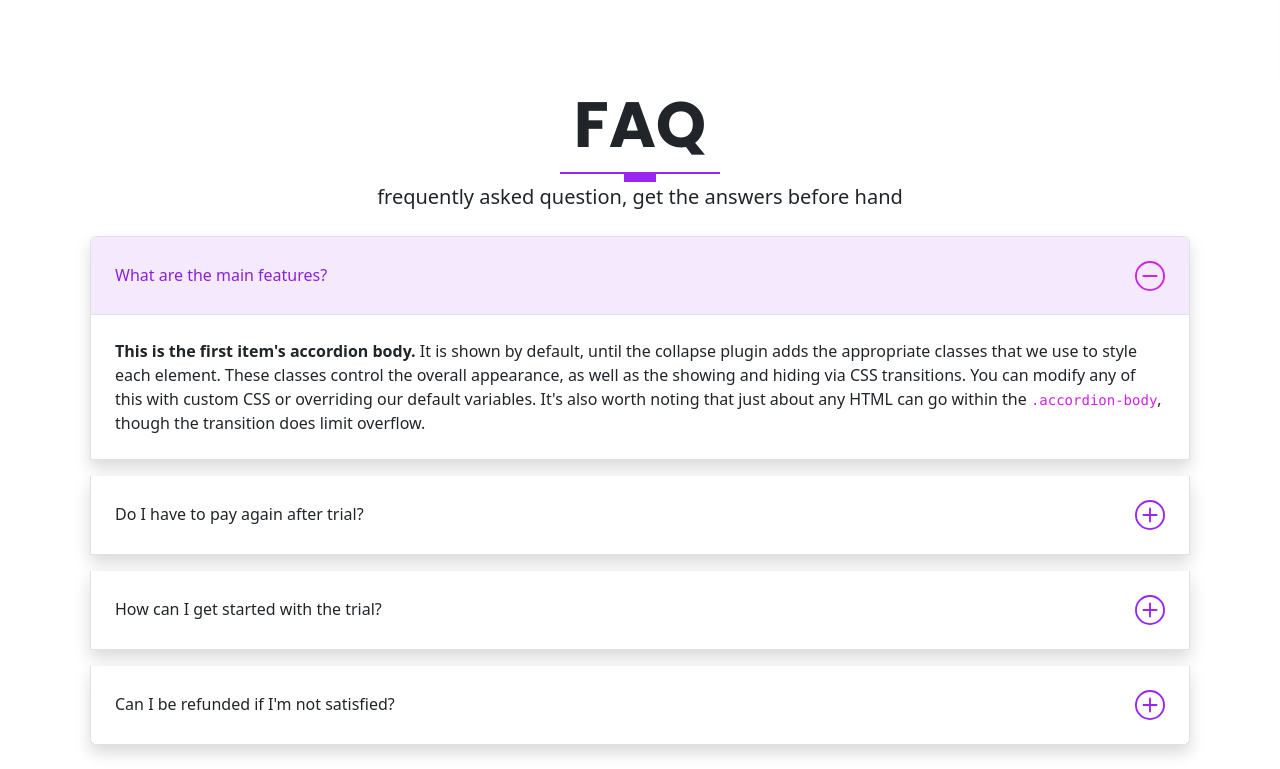
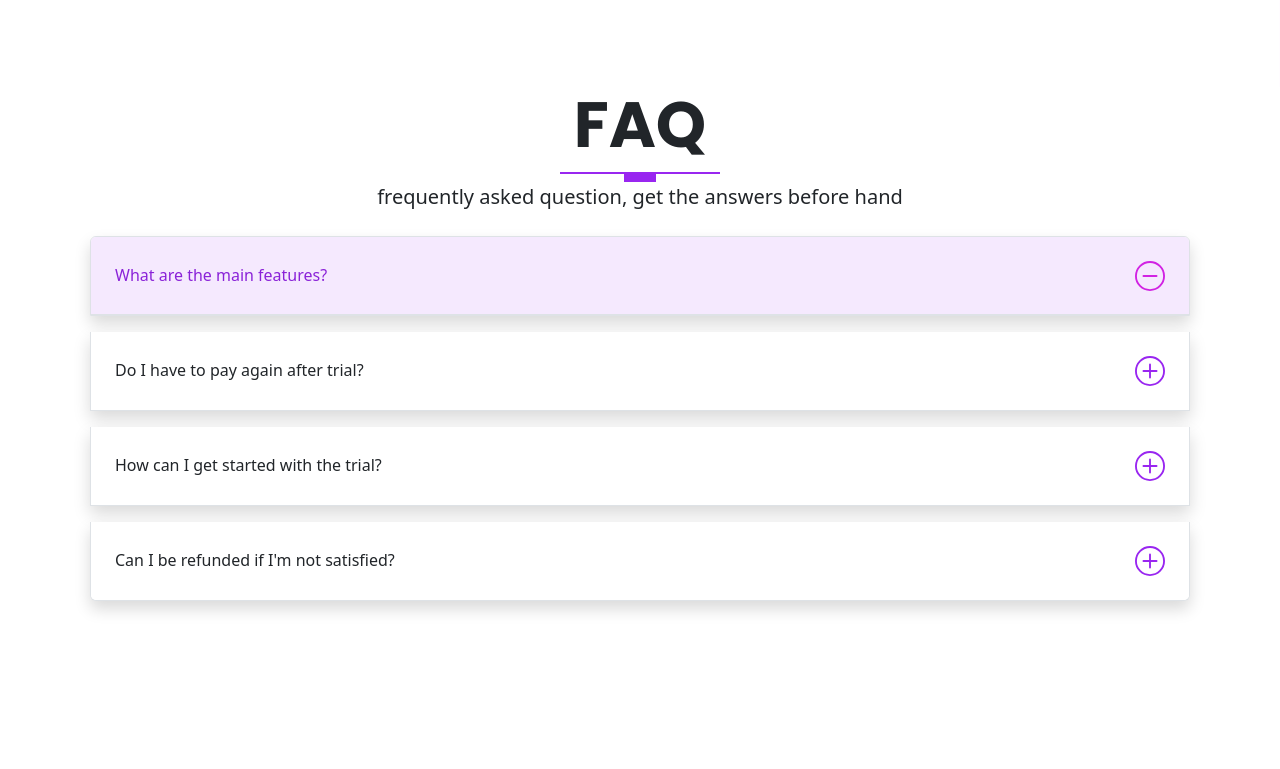
Before and after one commit to IghorOliveira/Bootstrap-Template, a website: page index.html in a window 1280 px wide. Shown: the part 4172-4941 px from the top of the page. After the commit the page ends 4797 px from the top, so only its background shows below. Drawn offline with Linux system fonts and the light colour scheme.

Commit message:
fine tunning a few cosmetic properties

```diff
--- a/index.html
+++ b/index.html
@@ -403,7 +403,7 @@
                     What are the main features?
                   </button>
                 </h2>
-                <div id="panelsStayOpen-collapseOne" class="accordion-collapse collapse show" aria-labelledby="panelsStayOpen-headingOne">
+                <div id="panelsStayOpen-collapseOne" class="accordion-collapse collapse" aria-labelledby="panelsStayOpen-headingOne">
                   <div class="accordion-body">
                     <strong>This is the first item's accordion body.</strong> It is shown by default, until the collapse plugin adds the appropriate classes that we use to style each element. These classes control the overall appearance, as well as the showing and hiding via CSS transitions. You can modify any of this with custom CSS or overriding our default variables. It's also worth noting that just about any HTML can go within the <code>.accordion-body</code>, though the transition does limit overflow.
                   </div>
```
